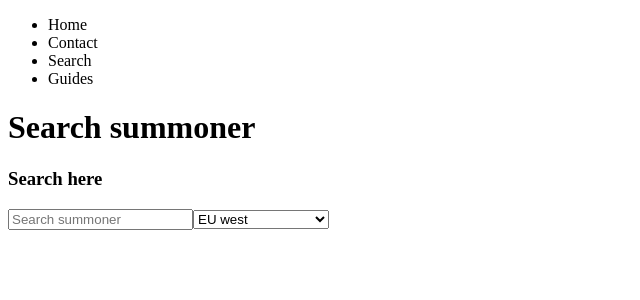
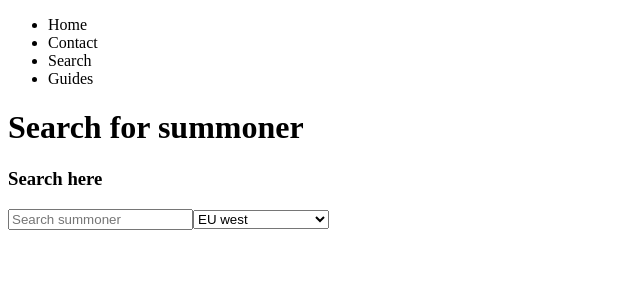
Before and after one commit to albingroen/Gymnasiearbete-17-18-REACTJS, a Next.js app: page / in a window 1280 px wide. Shown: the top 300 px of the page, without its empty margins (0-640 px from the left). Built offline with nearby package versions, Linux system fonts and the light colour scheme.

Commit message:
Initializing + readme

```diff
--- a/pages/index.js
+++ b/pages/index.js
@@ -9,7 +9,7 @@ const Index = () => (
     <Nav />
     <div className="header">
       <div className="headerContent">
-        <h1 className="title">Search summoner</h1>
+        <h1 className="title">Search for summoner</h1>
         <Input />
       </div>
     </div>
```
Also changed, not shown: package.json (+11 -2 lines), 2 other files (tests, documents, lock files or other folders).
